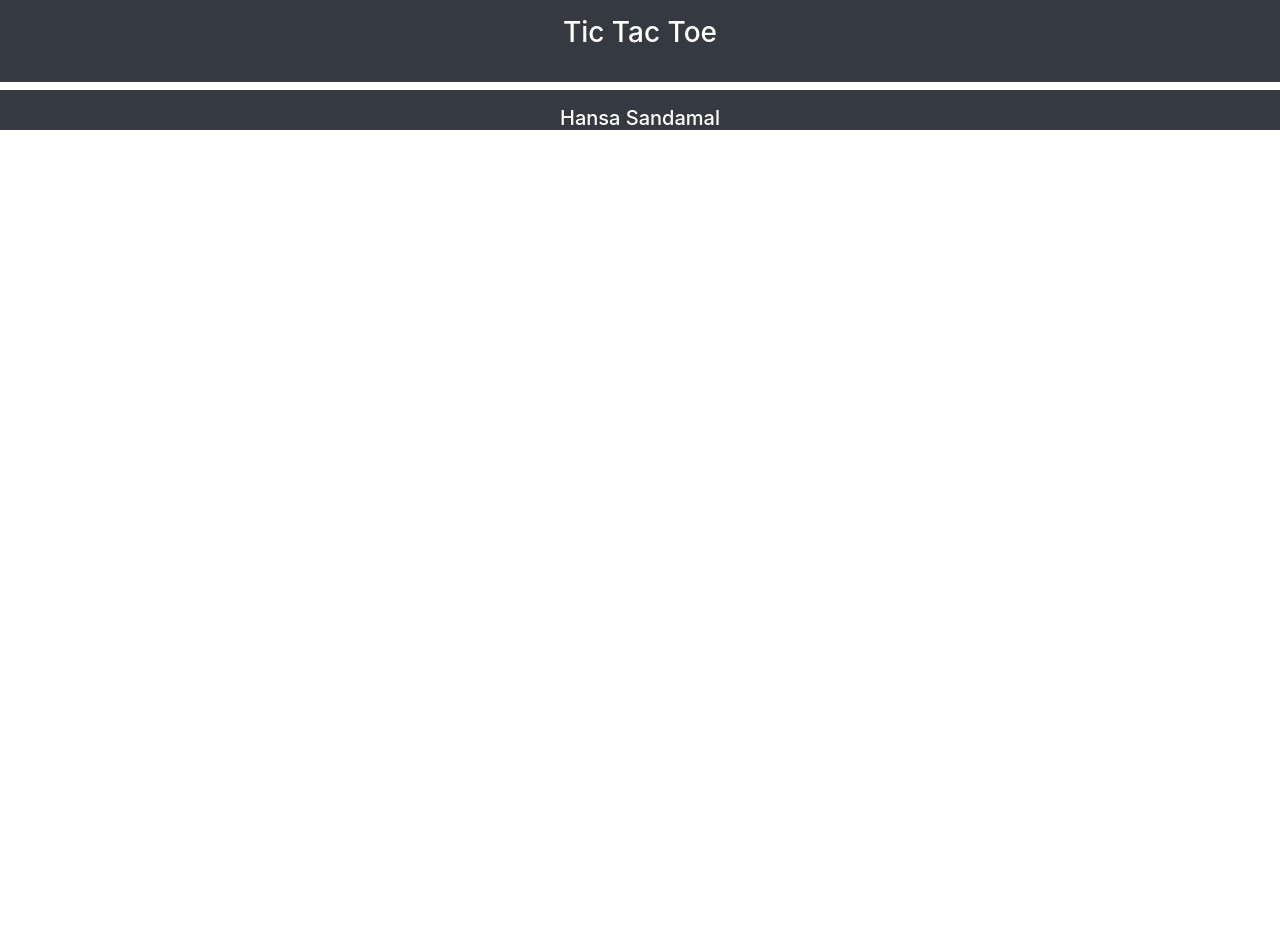
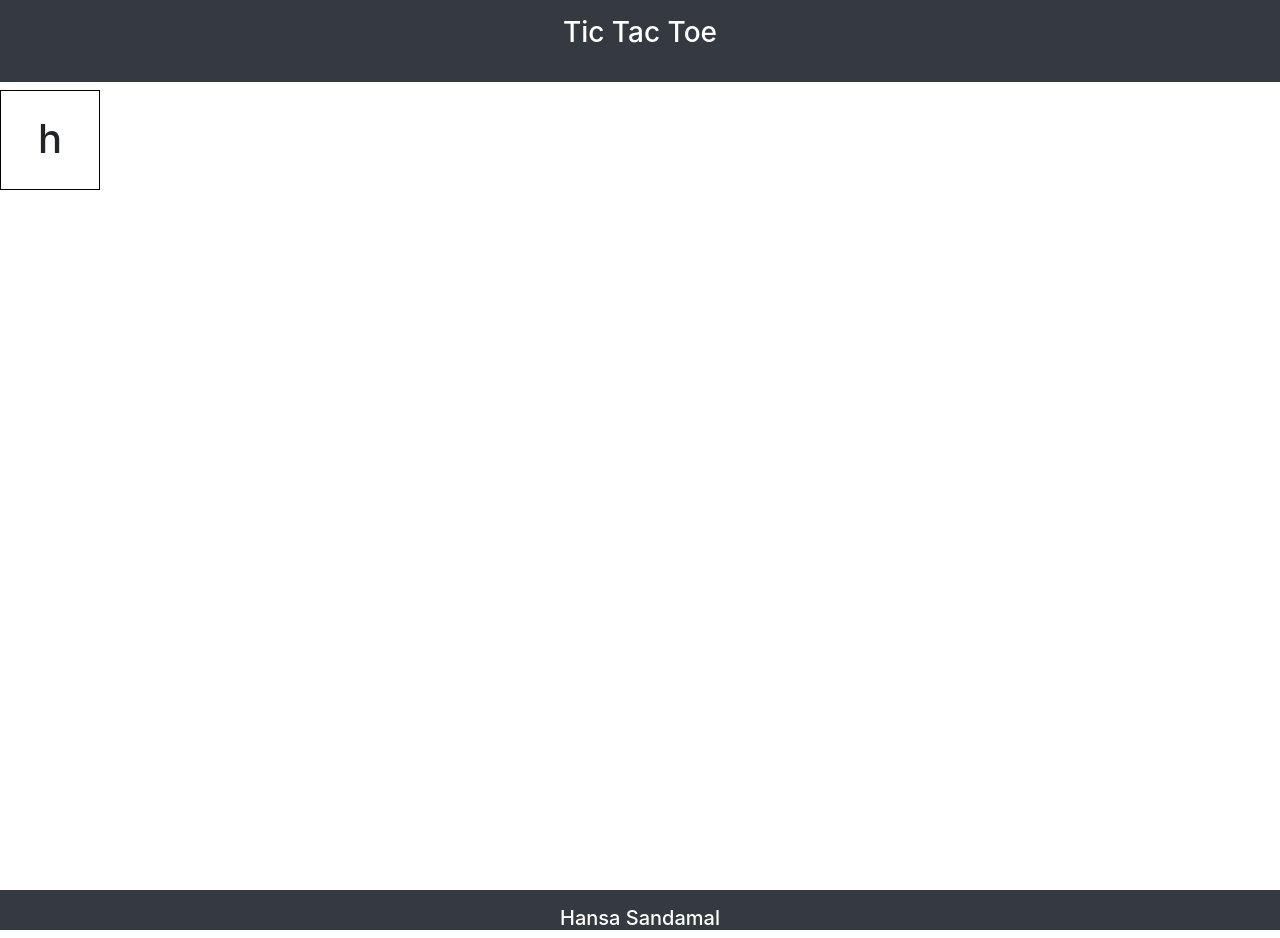
Before and after one commit to HansaSandamal/tic-toc-toe_app, a React (Create React App) app: page / in a window 1280 px wide. Before the commit the page ends 800 px from the top, so only its background shows below. Built offline with nearby package versions, Linux system fonts and the light colour scheme.

Commit message:
Create Square

```diff
--- a/src/App.tsx
+++ b/src/App.tsx
@@ -4,12 +4,14 @@ import './App.css';
 import 'bootstrap/dist/css/bootstrap.min.css';
 import Header from "./layouts/Header";
 import Footer from "./layouts/Footer";
+import Game from "./view/Game";
 
 
 function App() {
   return (
     <div className="App">
-        <Header/>
+       <Header/>
+        <Game/>
         <Footer/>
     </div>
   );
--- /dev/null
+++ b/src/assetes/Main.scss
@@ -0,0 +1 @@
+@import "components/square";
--- /dev/null
+++ b/src/assetes/components/_square.scss
@@ -0,0 +1,5 @@
+.square{
+  background-color: blue;
+  font-size: 2em;
+  border: 1px solid black;
+}
--- /dev/null
+++ b/src/components/Square.tsx
@@ -0,0 +1,12 @@
+import React from "react";
+
+
+const Square:React.FC=()=>{
+    return(
+        <div style={{width: '100px', height: '100px', border: '1px solid black'}}
+             className="pt-4 m-0 float-left">
+            <span className="h1">h</span>
+        </div>
+    )
+}
+export default Square;
--- /dev/null
+++ b/src/view/Game.tsx
@@ -0,0 +1,15 @@
+import React from "react";
+import Header from "../layouts/Header";
+import Footer from "../layouts/Footer";
+import Square from "../components/Square";
+const Game:React.FC=()=>{
+    return(
+       <div className="min-vh-100">
+
+           <Square/>
+
+       </div>
+
+    )
+}
+export default Game;
```
